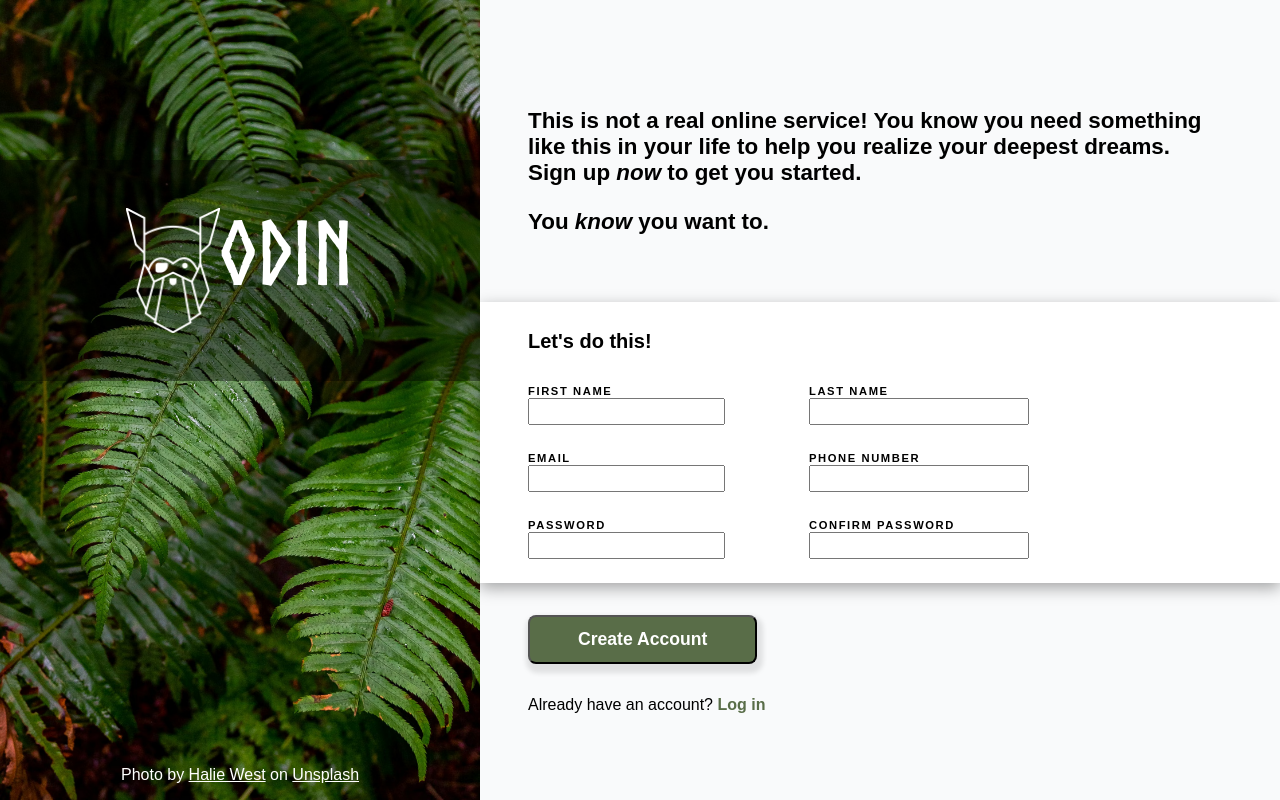
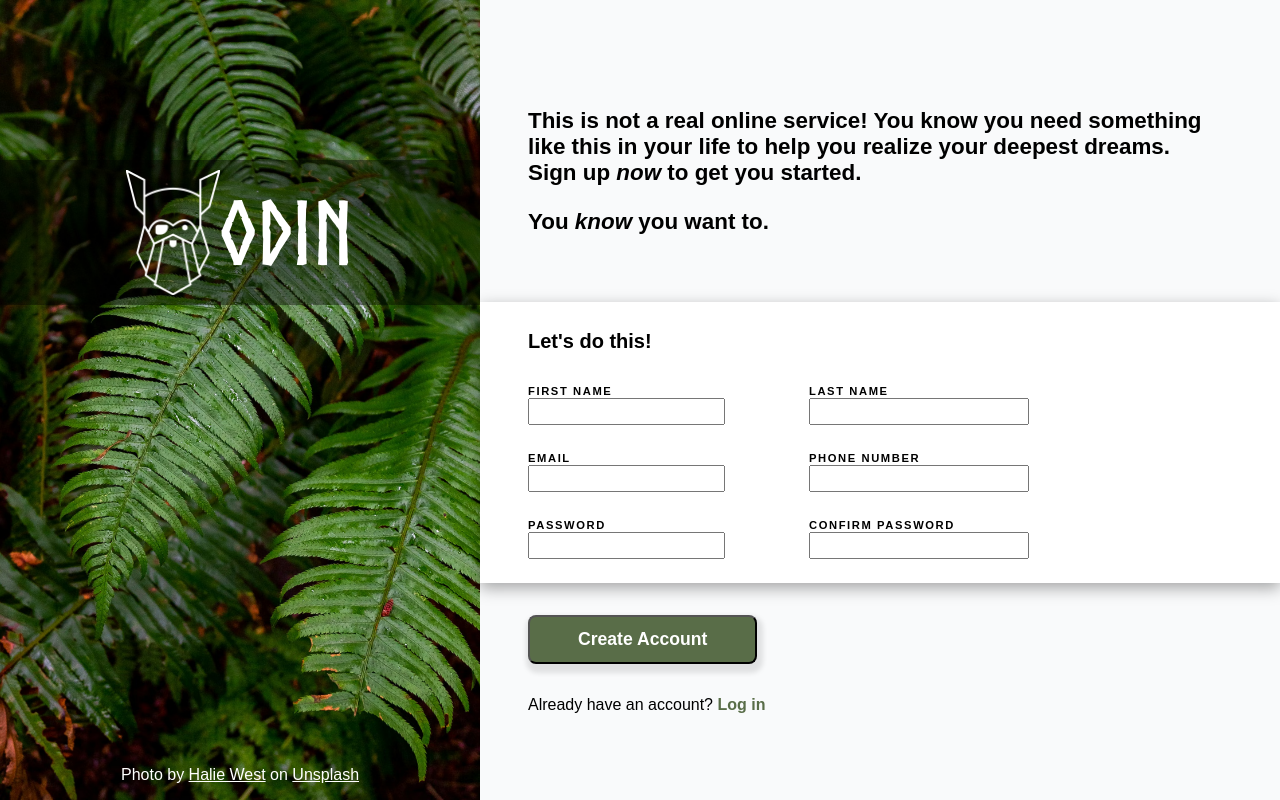
Before and after one commit to stevec-afk/signup-form, a plain HTML site: page index.html in a window 1280 px wide. Drawn offline with Linux system fonts and the light colour scheme.

Commit message:
center banner text

```diff
--- a/index.html
+++ b/index.html
@@ -16,7 +16,7 @@
         <div class="img-block">
             <div class="banner">
                 <img src="assets/odin-lined.png" alt="Odin image">
-                ODIN
+                <span>ODIN</span>
             </div>
             <p id="attribution">
                 Photo by
--- a/styles.css
+++ b/styles.css
@@ -28,8 +28,9 @@ body {
 
 .banner {
     display: flex;
-    padding: 48px;
+    padding: 10px;
     justify-content: center;
+    align-items: center;
     margin-top: 20vh;
     font-size: 5.5rem;
     font-family: "Norse Bold";
```
